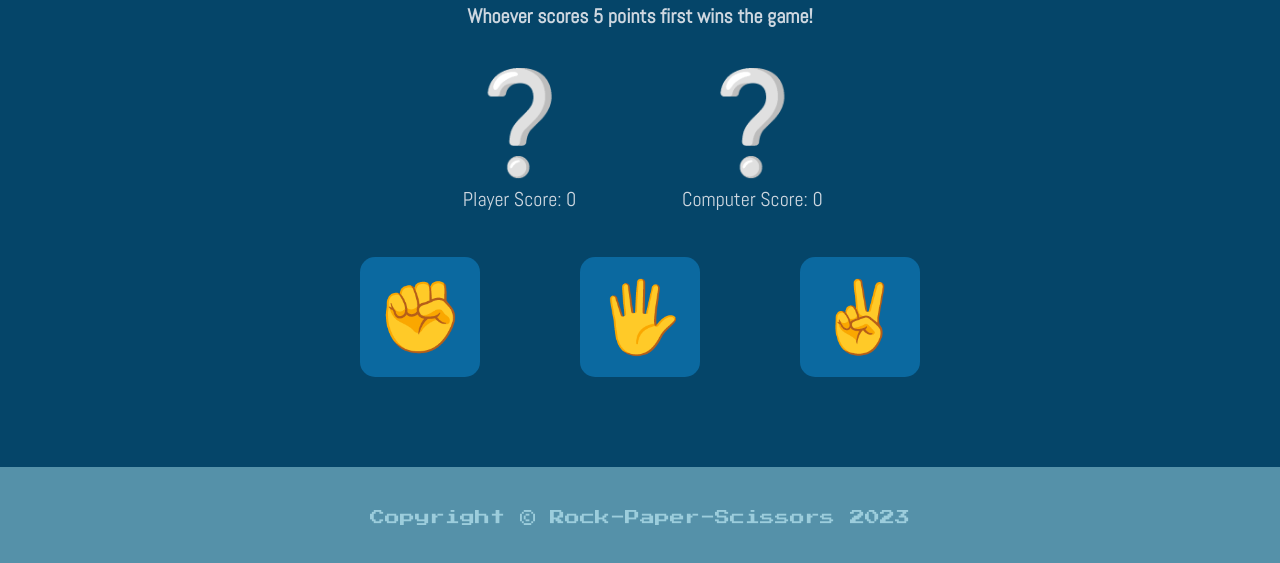
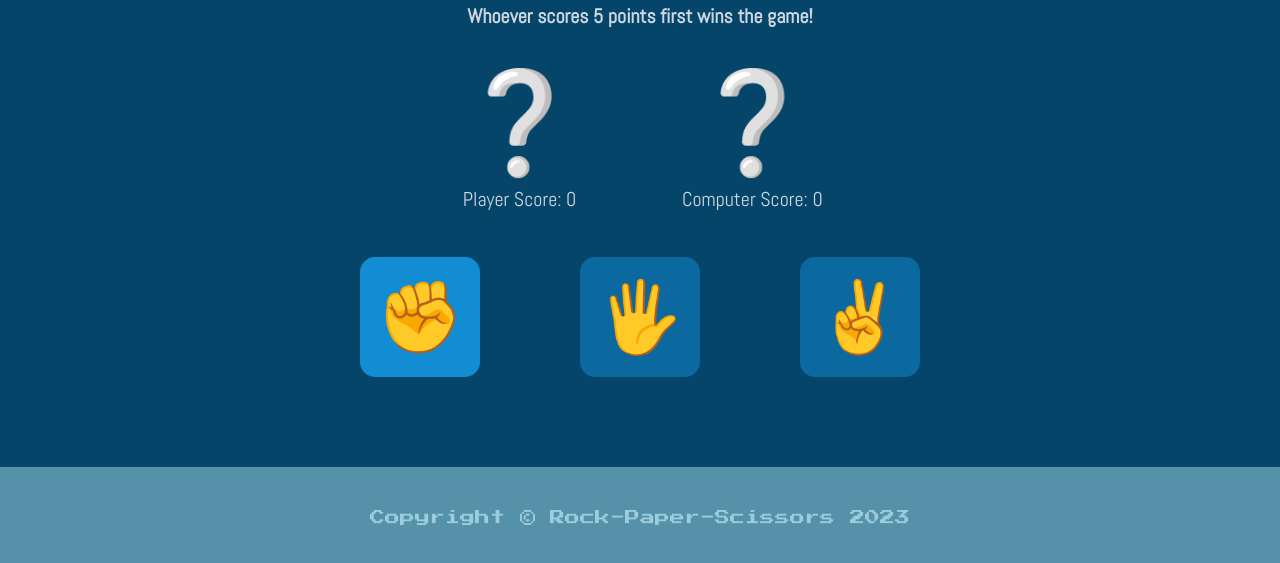
Before and after one commit to Danielle-Higgins/odin-rock-paper-scissors, a plain HTML site: page index.html in a window 1280 px wide. In both pictures the pointer is over the button 420 px from the left and 550 px from the top of the page. Shown: the part 233-796 px from the top of the page. Drawn offline with Linux system fonts and the light colour scheme.

Commit message:
add styles for hover over buttons

```diff
--- a/styles.css
+++ b/styles.css
@@ -92,6 +92,11 @@ body {
     font-size: 70px;
     border: none;
     border-radius: 15px;
+    cursor: pointer;
+}
+
+button:hover {
+    background-color: #128cd3;
 }
 
 
```
